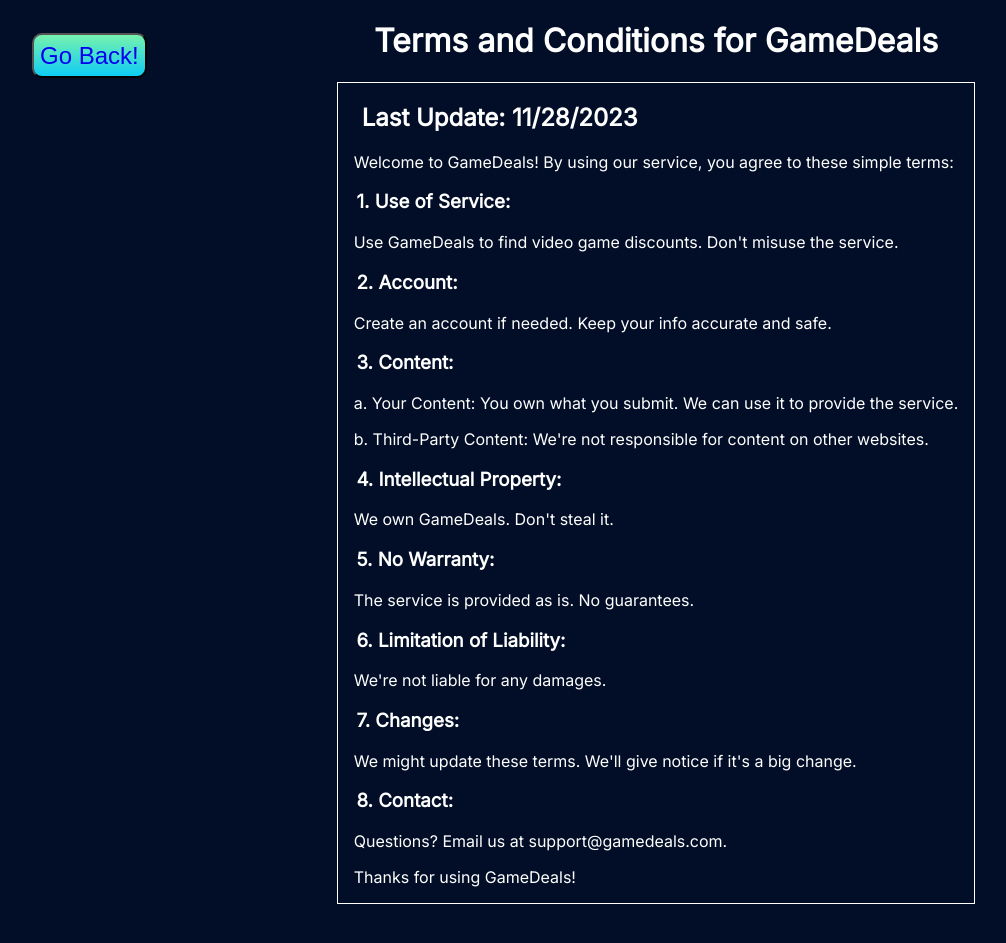
After one commit to aaaaqa/GameDeals_WebApp, a Flask app: page /terms in a window 1280 px wide. The commit adds this page. Shown: the top 943 px of the page, without its empty margins (0-1006 px from the left). Run offline with Flask 3, Linux system fonts and the light colour scheme.

Commit message:
Added flash error for login and changed minor stuff

```diff
--- a/app.py
+++ b/app.py
@@ -11,6 +11,7 @@
 
 from index import index
 from login import login
+from register import register
 from logout import logout
 from home import home
 from community import community
@@ -20,6 +21,7 @@
 from newTopic import newTopic
 from inPost import inPost
 from review import review
+from terms import terms
 
 app = Flask(__name__, static_folder='./templates/static')
 
@@ -65,6 +67,7 @@
 
 app.register_blueprint(index)
 app.register_blueprint(login)
+app.register_blueprint(register)
 app.register_blueprint(logout)
 app.register_blueprint(home)
 app.register_blueprint(profile)
@@ -74,6 +77,7 @@
 app.register_blueprint(newTopic)
 app.register_blueprint(inPost)
 app.register_blueprint(review)
+app.register_blueprint(terms)
 
 
 @login_manager.user_loader
--- a/scripts/login.py
+++ b/scripts/login.py
@@ -1,4 +1,4 @@
-from flask import Blueprint, url_for, render_template, redirect, request
+from flask import Blueprint, url_for, render_template, redirect, request, flash
 from flask_login import LoginManager, login_user
 from werkzeug.security import check_password_hash
 
@@ -21,8 +21,10 @@
                 login_user(user)
                 return redirect(url_for('home.show'))
             else:
+                flash('Incorrect Password.', 'error')
                 return redirect(url_for('login.show') + '?error=incorrect-password')
         else:
+            flash('User not found.', 'error')
             return redirect(url_for('login.show') + '?error=user-not-found')
     else:
         return render_template('login.html')
--- /dev/null
+++ b/scripts/terms.py
@@ -0,0 +1,12 @@
+from flask import Blueprint, render_template
+from flask_login import LoginManager, login_required, current_user
+
+from models import db
+
+terms = Blueprint('terms', __name__, template_folder='../templates')
+login_manager = LoginManager()
+login_manager.init_app(terms)
+
+@terms.route('/terms', methods=['GET'])
+def show():
+    return render_template('terms.html')
--- a/templates/static/styles.css
+++ b/templates/static/styles.css
@@ -69,6 +69,20 @@
   width: 80%;
   border-radius: 10px;
   height: fit-content;
+}
+
+.alert {
+  position: relative;
+  width: 10%;
+  background: linear-gradient(180deg, #76F2AE 0%, #0ECCF4 100%);
+  border-radius: 5%;
+  margin: 5em auto 0;
+  z-index: 2;
+  padding: 0.5em 0;
+}
+
+.alertClose {
+  font-size: 12px;
 }
 
 .childLogin form .button {
@@ -240,13 +254,57 @@
 
 /*Register*/
 
+/*Terms*/
+
+.terms {
+  color: #ffffff;
+  font-size: 16px;
+  padding-left: 2em;
+}
+
+.termsButton {
+  background: linear-gradient(180deg, #76F2AE 0%, #0ECCF4 100%);
+  position: absolute;
+  color: #000000;
+  border-radius: 10px;
+  height: 45px;
+  margin: 0.5em auto 0.5em;
+  font-size: 1.5em;
+}
+
+.termsButton a {
+  text-decoration: none;
+}
+
+.termsButton a:hover {
+  color: #000000;
+  font-weight: bold;
+}
+
+.termsTitle {
+  text-align: center;
+}
+
+.termsBody {
+  width: fit-content;
+  position: relative;
+  margin: 0 auto;
+  border: 1px solid #ffffff;
+}
+
+.termsBody h3, .termsBody h2, .termsBody p {
+  padding: 0em 1em 0em 1em;
+}
+
+.termsBody p br {
+  display: block;
+  content: "";
+  margin-top: 1em;
+}
 
 
 
-
-
-
-
+/*Terms*/
 
 
 
--- /dev/null
+++ b/templates/terms.html
@@ -0,0 +1,53 @@
+<!DOCTYPE html>
+<html lang="es">
+
+<head>
+    <link rel= "stylesheet" type= "text/css" href= "{{ url_for('static',filename='styles.css') }}">
+    <meta http-equiv="X-UA-Compatible" content="IE=edge" />
+    <meta charset="UTF-8">
+    <meta name="viewport" content="width=device-width, initial-scale=1.0">
+    <link href='https://fonts.googleapis.com/css?family=Inter' rel='stylesheet'>
+    <title>Game Deals - Terms and Conditions</title>
+</head>
+
+<body>
+    <div class="terms">
+        <button class="termsButton"><a href="/login">Go Back!</a></button>
+        <div class="termsTitle">
+            <h1>Terms and Conditions for GameDeals</h1>
+        </div>
+        <div class="termsBody">
+            <h2 id="currentDate"></h2>
+            <p>Welcome to GameDeals! By using our service, you agree to these simple terms:</p>
+            <h3>1. Use of Service:</h3>
+            <p>Use GameDeals to find video game discounts. Don't misuse the service.</p>
+            <h3>2. Account:</h3>
+            <p>Create an account if needed. Keep your info accurate and safe.</p>
+            <h3>3. Content:</h3>
+            <p>a. Your Content: You own what you submit. We can use it to provide the service.
+            <br>
+            b. Third-Party Content: We're not responsible for content on other websites.</p>
+            <h3>4. Intellectual Property:</h3>
+            <p>We own GameDeals. Don't steal it.</p>
+            <h3>5. No Warranty:</h3>
+            <p>The service is provided as is. No guarantees.</p>
+            <h3>6. Limitation of Liability:</h3>
+            <p>We're not liable for any damages.</p>
+            <h3>7. Changes:</h3>
+            <p>We might update these terms. We'll give notice if it's a big change.</p>
+            <h3>8. Contact:</h3>
+            <p>Questions? Email us at support@gamedeals.com.</p>
+            <p>Thanks for using GameDeals!</p>
+        </div>
+    </div>
+</body>
+
+<script>
+    date = new Date();
+    year = date.getFullYear();
+    month = date.getMonth() + 1;
+    day = date.getDate();
+    document.getElementById("currentDate").innerHTML = "Last Update: " + month + "/" + day + "/" + year;
+</script>
+
+</html>
```
Also changed, not shown: scripts/register.py (+11 -5 lines), templates/login.html (+33 -5 lines), templates/static/logo.webp (added), templates/static/logo3.png (deleted).
